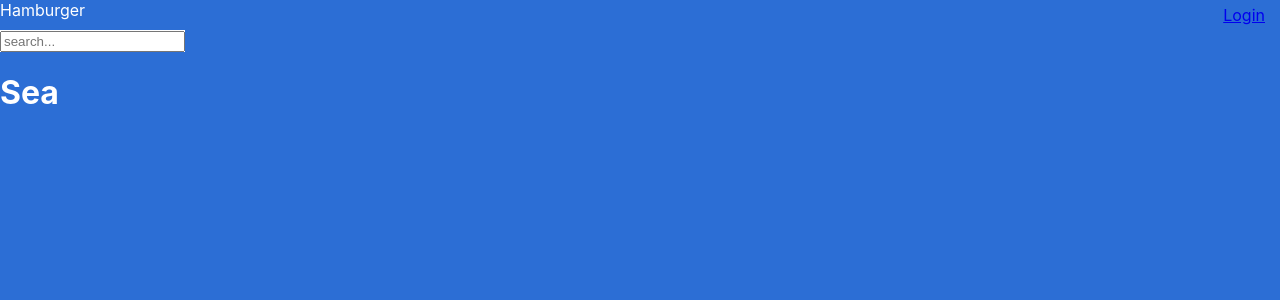
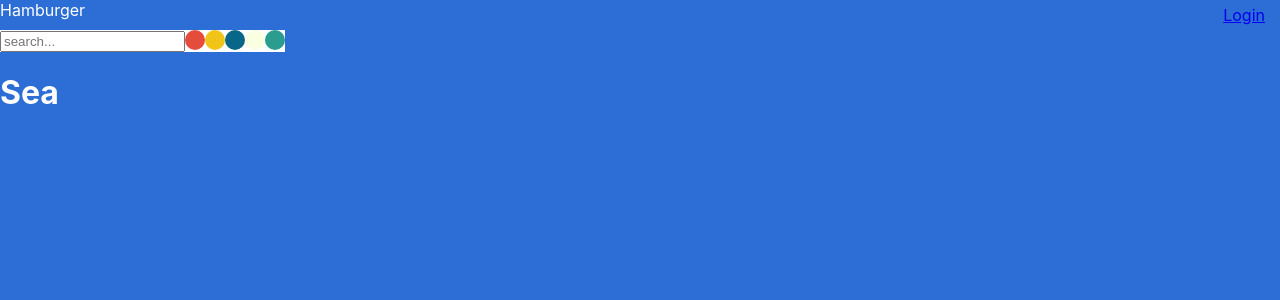
Before and after one commit to indianakuffer/Buoy, a React (Create React App) app in the folder client/: page /sea in a window 1280 px wide. Shown: the top 300 px of the page. Built offline with nearby package versions, Linux system fonts and the light colour scheme.

Commit message:
add colors to search

```diff
--- a/client/src/components/SearchBar.jsx
+++ b/client/src/components/SearchBar.jsx
@@ -5,24 +5,42 @@ const SearchBarContainer = styled.div`
   display: flex;
   background-color: white;
 `
+const Circle = styled.div`
+  background-color: #${props => props.color};
+  height: 20px;
+  width: 20px;
+  border-radius: 50%;
+`
 
 export default function SearchBar(props) {
-  const [formData, setFormData] = useState({ search: '', })
+  const [formData, setFormData] = useState('')
+  const [colorList, setColorList] = useState(['e64c3c', 'f0c419', '086788', 'fbffe2', '2a9d8f'])
+  const [selectedColors, setSelectedColors] = useState([])
 
   const handleChange = (e) => {
-    setFormData({ search: e.target.value })
+    setFormData(e.target.value)
   }
 
   const handleSubmit = async (e) => {
     e.preventDefault()
     try {
-      if (formData.search) {
-        props.filterThoughts([], formData.search.split(' '))
+      let formArray = formData.split(' ')
+      if (!formData) { formArray = [] }
+      if (!formData && selectedColors.length <= 0) {
+        props.fetchThoughts()
       } else {
-        props.fetchThoughts()
+        props.filterThoughts(selectedColors, formArray)
       }
     } catch (error) {
       alert(error)
+    }
+  }
+
+  const toggleColor = (hex) => {
+    if (selectedColors.includes(hex)) {
+      setSelectedColors(selectedColors.filter(color => color !== hex))
+    } else {
+      setSelectedColors([...selectedColors, hex])
     }
   }
 
@@ -30,9 +48,12 @@ export default function SearchBar(props) {
     <SearchBarContainer>
       <form onSubmit={handleSubmit}>
         <label htmlFor='search'>
-          <input type='text' name='search' value={formData.search} onChange={handleChange} placeholder='search...'></input>
+          <input type='text' name='search' value={formData} onChange={handleChange} placeholder='search...'></input>
         </label>
       </form>
+      {colorList.map(color => (
+        <Circle color={color} onClick={() => toggleColor(color)}></Circle>
+      ))}
     </SearchBarContainer>
   )
 }
```
